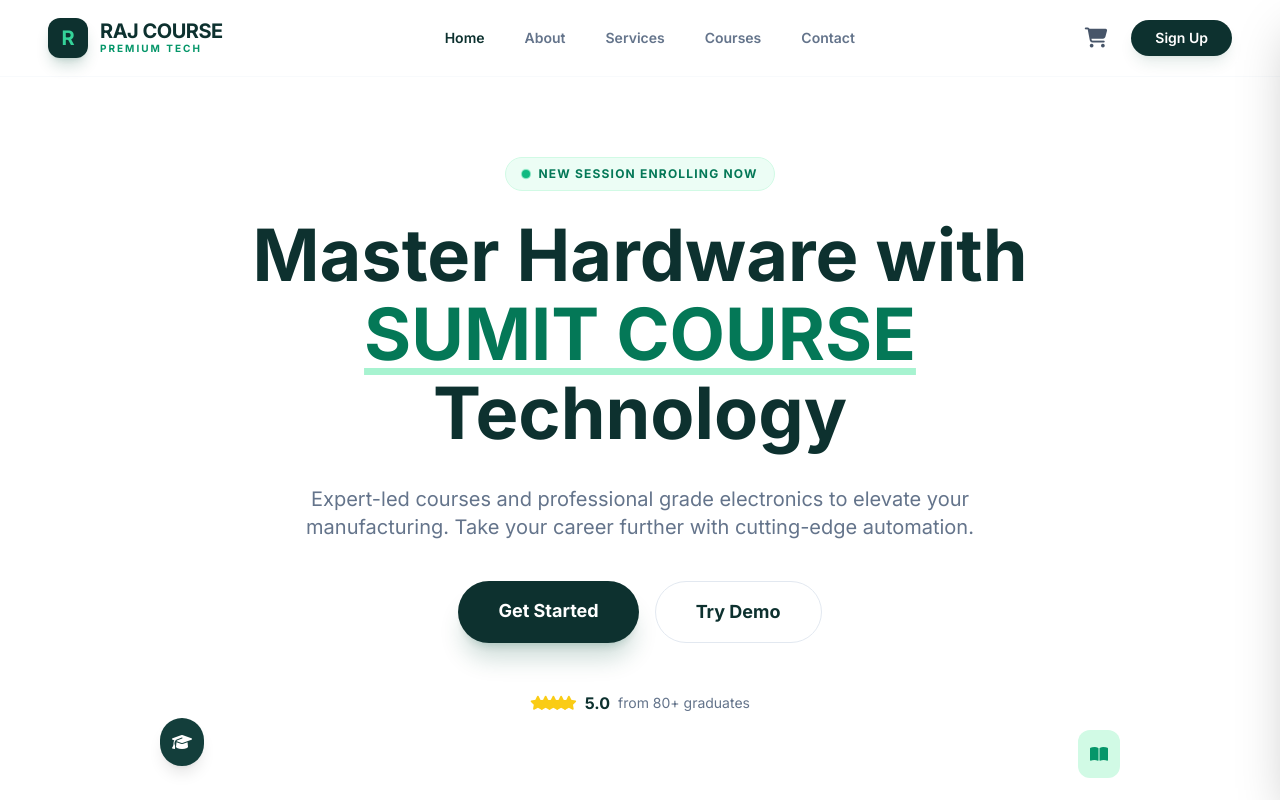
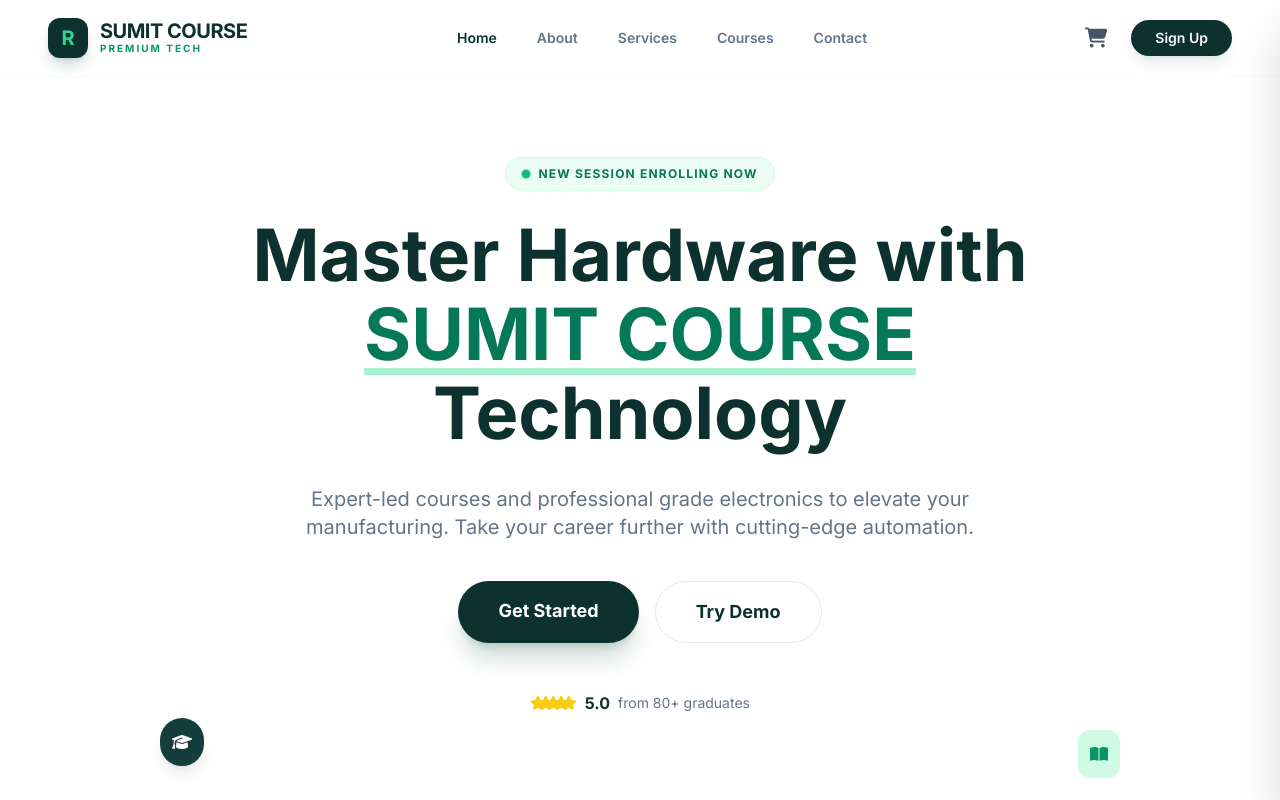
Before and after one commit to sumitkr708060/course_landing, a React (Vite) app: page / in a window 1280 px wide. Shown: the top 800 px of the page. Built offline with nearby package versions, Linux system fonts and the light colour scheme.

Commit message:
Change course name from 'RAJ COURSE' to 'SUMIT COURSE'

```diff
--- a/components/Navbar.tsx
+++ b/components/Navbar.tsx
@@ -34,7 +34,7 @@ const Navbar: React.FC<NavbarProps> = ({ cartCount, onOpenCart, onOpenAuth, user
             <span className="text-emerald-400 font-black text-xl">R</span>
           </div>
           <div className="flex flex-col">
-            <span className="text-xl font-bold text-[#0D312F] tracking-tight leading-none uppercase">RAJ COURSE</span>
+            <span className="text-xl font-bold text-[#0D312F] tracking-tight leading-none uppercase">SUMIT COURSE</span>
             <span className="text-[10px] text-emerald-600 font-bold tracking-[0.2em] uppercase">Premium Tech</span>
           </div>
         </Link>
```
